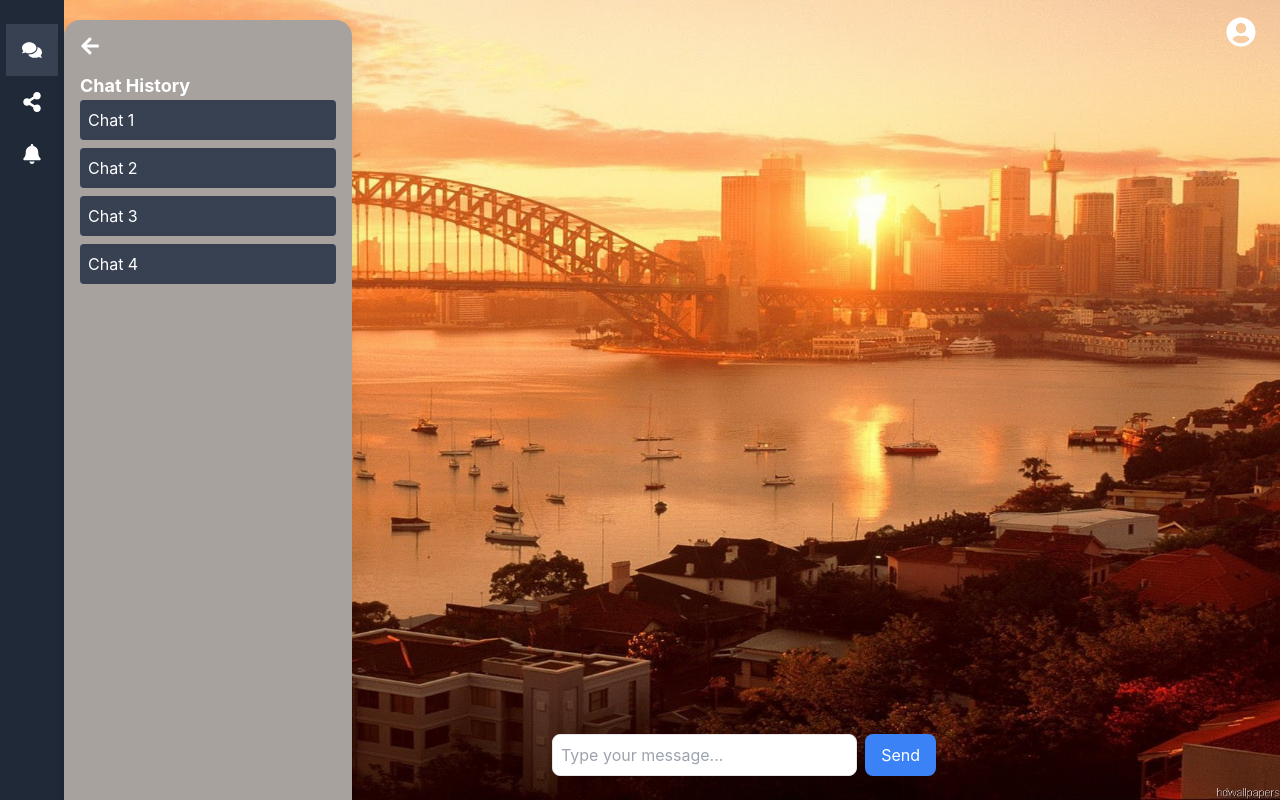
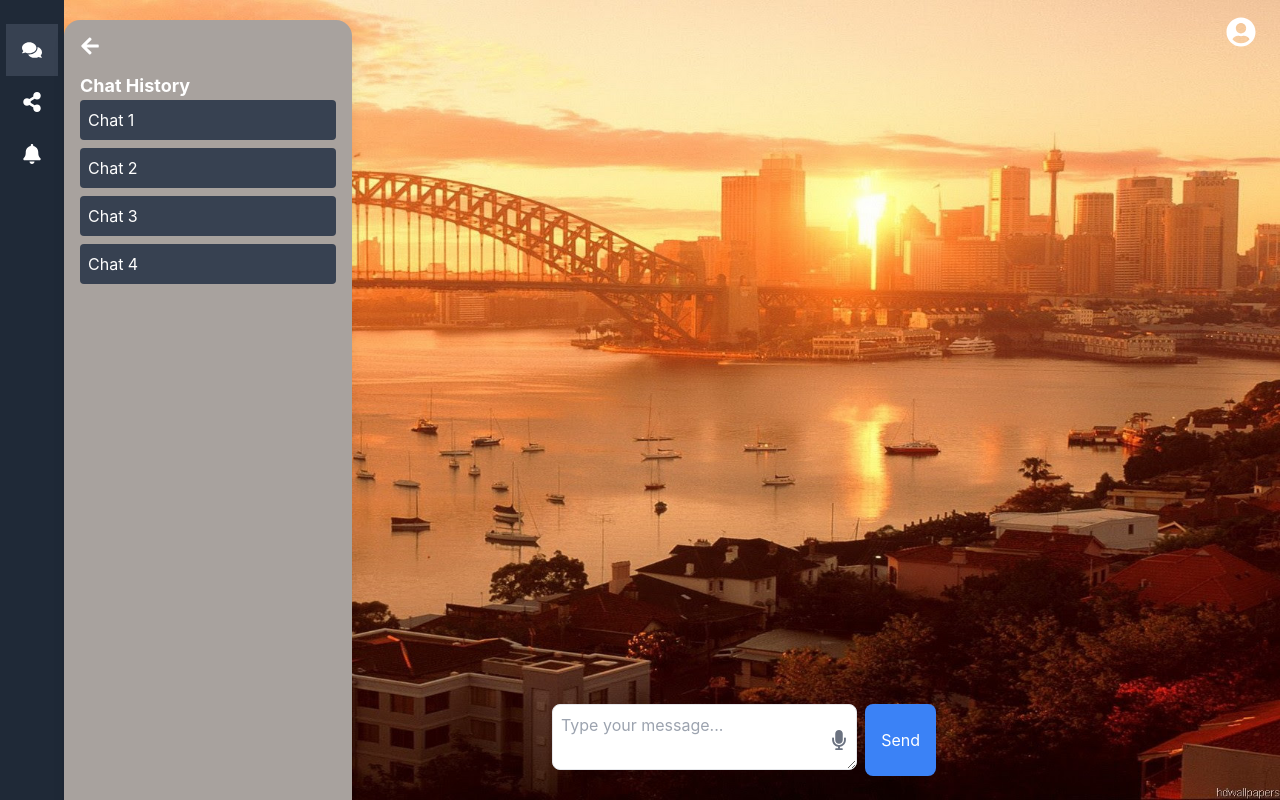
Before and after one commit to SARITHASAKTHIVEL/Travel_bot, a React (Create React App) app: page /chat in a window 1280 px wide. Built offline with nearby package versions, Linux system fonts and the light colour scheme.

Commit message:
Add mic icon for voice chat

```diff
--- a/src/components/ChatPage.js
+++ b/src/components/ChatPage.js
@@ -1,4 +1,5 @@
 import React, { useState } from "react";
+import { FaMicrophone } from "react-icons/fa";
 
 const ChatPage = () => {
   const [messages, setMessages] = useState([]);
@@ -41,13 +42,20 @@ const ChatPage = () => {
         ))}
       </div>
       <div className="mt-5 flex">
-        <input
+        <div className="relative w-full">
+        <textarea
           type="text"
-          className="flex-1 p-2 border rounded-lg"
+          className="w-full flex-1 p-2 border rounded-lg"
           placeholder="Type your message..."
           value={input}
           onChange={(e) => setInput(e.target.value)}
         />
+        {input === "" && (
+            <span className="absolute inset-y-0 right-2 flex items-center cursor-pointer text-gray-500">
+            <FaMicrophone className="text-xl" />
+          </span>
+          )}
+          </div>
         <button
           className="ml-2 px-4 py-2 bg-blue-500 text-white rounded-lg"
           onClick={handleSendMessage}
```
